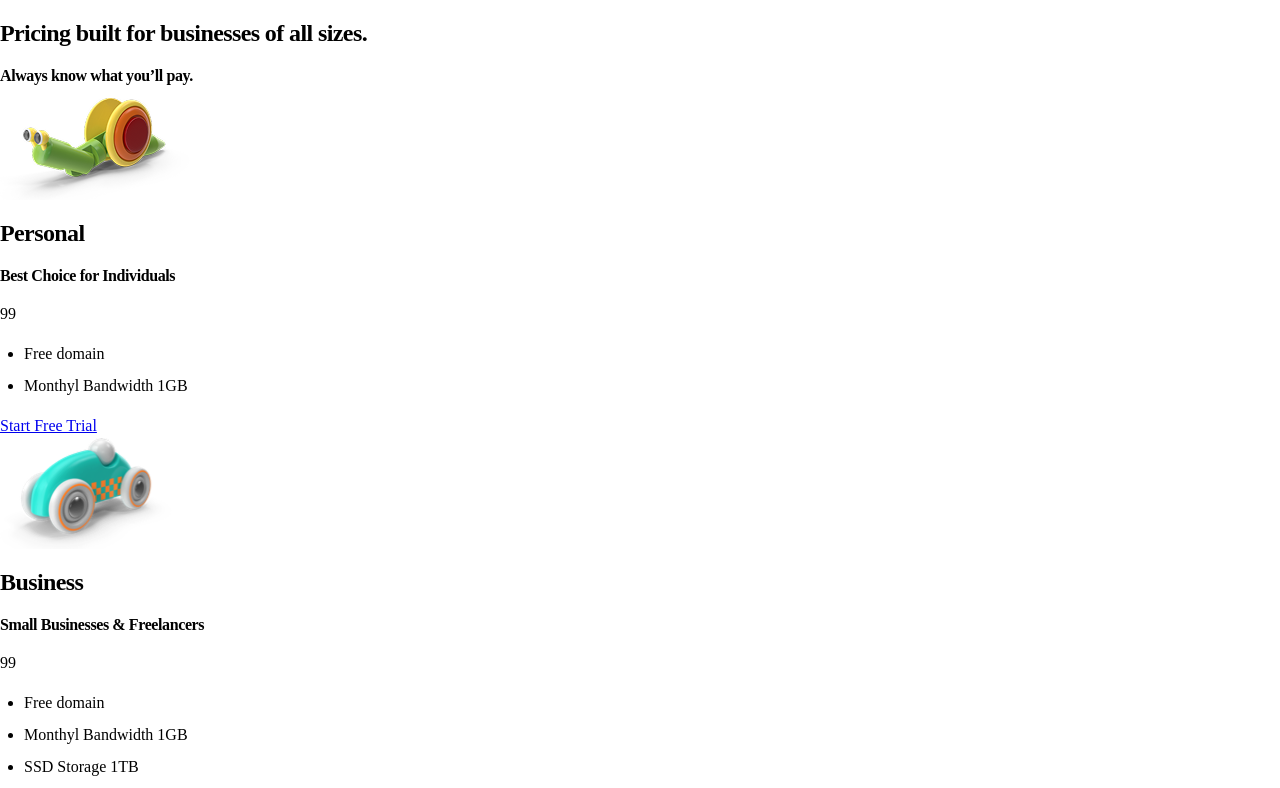
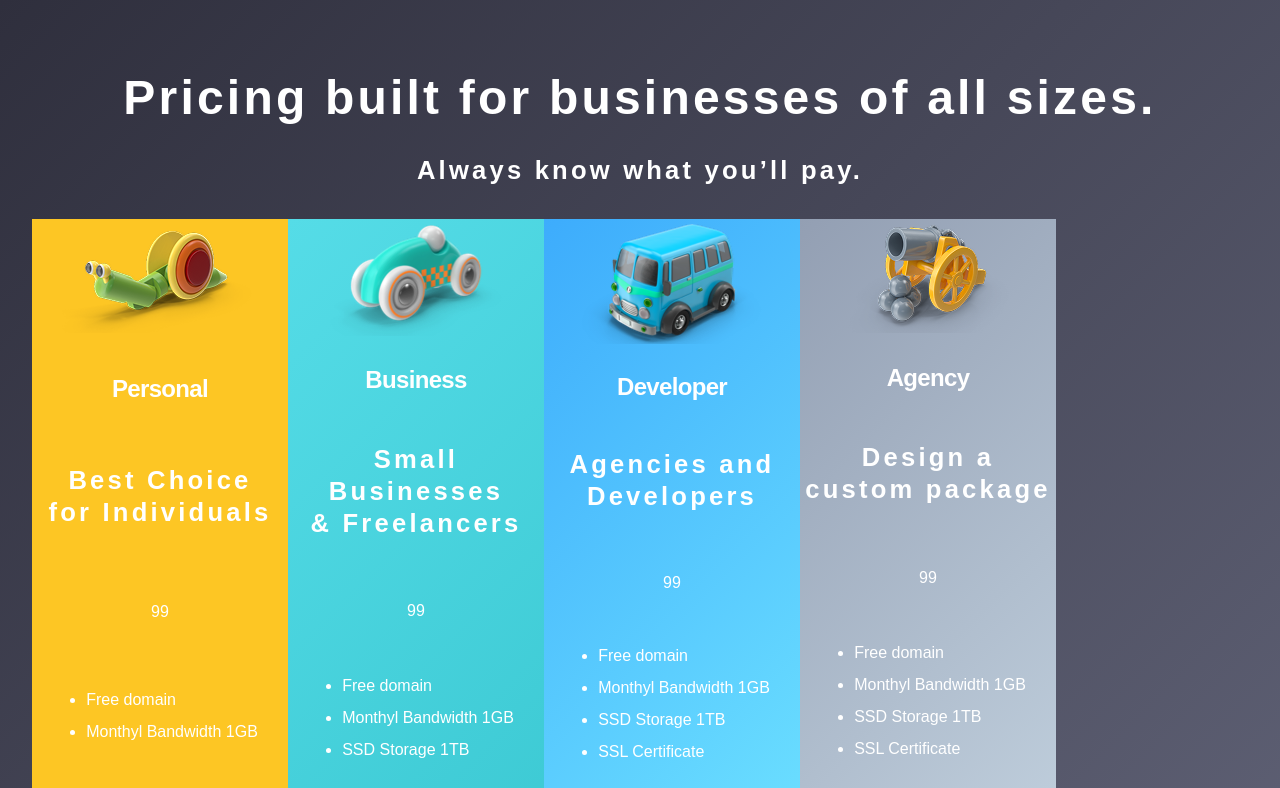
Before and after one commit to AndrzejGawera/zad_pricing_table, a plain HTML site: page index.html in a window 1280 px wide. Shown: the top 788 px of the page. Drawn offline with Linux system fonts and the light colour scheme; a web font is replaced by a local one.

Commit message:
css updates

```diff
--- a/css/style.css
+++ b/css/style.css
@@ -1,6 +1,6 @@
 @import url('https://fonts.cdnfonts.com/css/gilroy-bold');
 
-:root {
+:root, html {
     /*  fonts  */
     --font-bold: 'Gilroy-Bold', sans-serif;
     --font-heavy: 'Gilroy-Heavy', sans-serif;
@@ -19,4 +19,74 @@
     --grey-light: #BFCEDC;
     --grey-dark: #939FB3;
     --white: #FFFFFF;
+
+    /*  gradients  */
+    --bg-teal: linear-gradient(135deg, var(--teal-light), var(--teal-dark));
+    --bg-dark: linear-gradient(135deg, var(--bg-color-dark), var(--bg-color-light));
+    --bg-yellow: linear-gradient(135deg, var(--yellow-dark), var(--yellow-light));
+    --bg-blue: linear-gradient(135deg, var(--blue-dark), var(--blue-light));
+    --bg-grey: linear-gradient(135deg, var(--grey-dark), var(--grey-light));
 }
+
+body {
+    font-family: var(--font-regular);
+    letter-spacing: normal;
+    font-size: 16px;
+}
+
+.content_container {
+    width: 100%;
+    height: 100%;
+    display: flex;
+    flex-direction: column;
+    padding: 2rem 2rem;
+    color: var(--white);
+    background: var(--bg-dark);
+    h1, h4 {
+        color: var(--white);
+        text-align: center;
+        letter-spacing: .2rem;
+    }
+    h1 {
+        font-size: 3rem;
+        letter-spacing: .2rem;
+        font-family: var(--font-heavy);
+        margin-bottom: .5rem;
+    }
+    h4 {
+        font-size: 1.6rem;
+        font-family: var(--font-regular);
+        margin-bottom: 2rem;
+    }
+}
+
+.pricing_table {
+    display: flex;
+    flex-direction: row;
+}
+
+.pricing_card {
+    width: 16rem;
+    max-width: 16rem;
+    height: 38rem;
+    display: flex;
+    flex-direction: column;
+    justify-content: space-around;
+    align-items: center;
+}
+
+.pricing_card:nth-of-type(1) {
+    background: var(--bg-yellow);
+}
+
+.pricing_card:nth-of-type(2) {
+    background: var(--bg-teal);
+}
+
+.pricing_card:nth-of-type(3) {
+    background: var(--bg-blue);
+}
+
+.pricing_card:nth-of-type(4) {
+    background: var(--bg-grey);
+}
```
